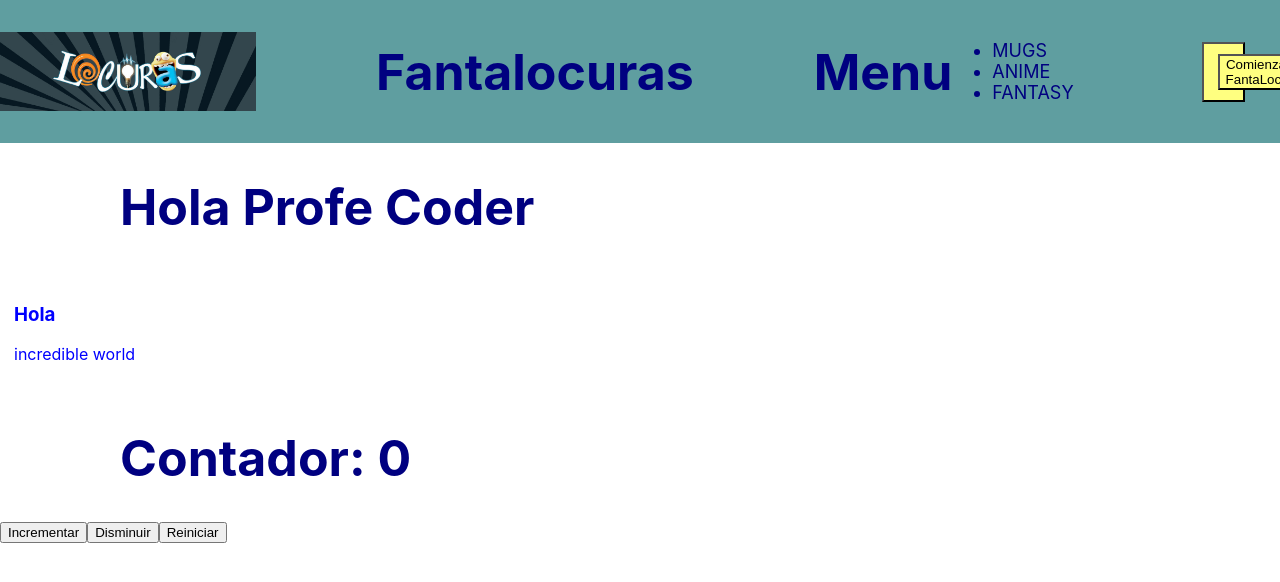
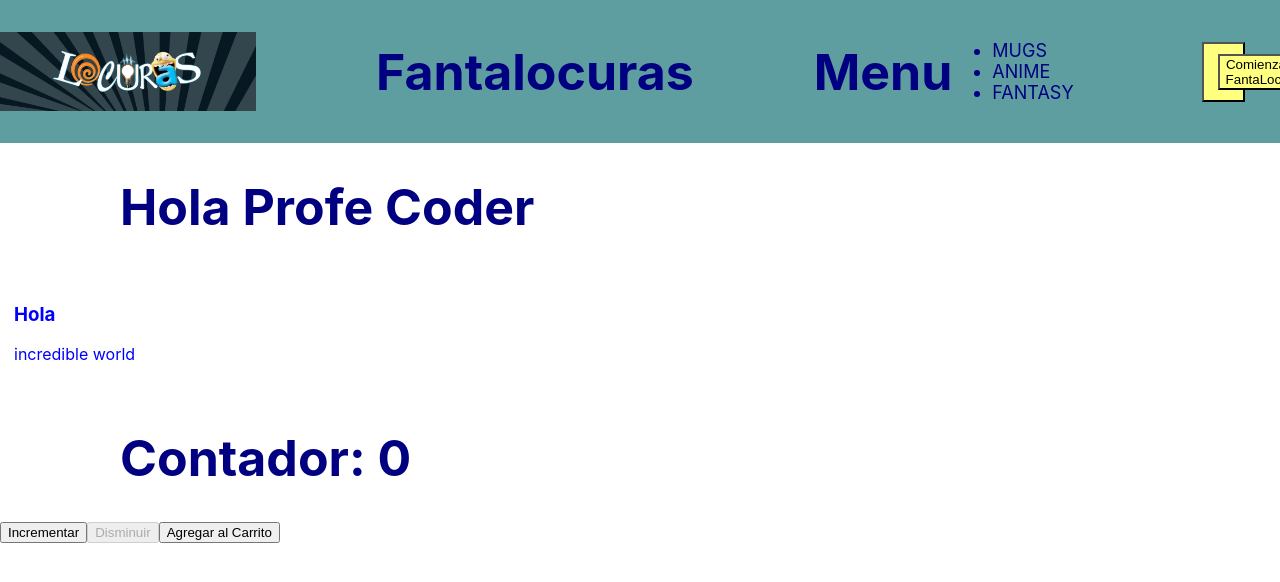
Before and after one commit to Mariangel86/fantalocuras-antequera, a React (Create React App) app: page / in a window 1280 px wide. Shown: the top 582 px of the page. Built offline with nearby package versions, Linux system fonts and the light colour scheme.

Commit message:
changes of counter of friday

```diff
--- a/src/App.js
+++ b/src/App.js
@@ -3,7 +3,9 @@ import './App.css';
 import Header from './componentes/Header';
 import NavBar from './componentes/NavBar';
 import ItemLista from './componentes/ItemListContainer';
-import UseReducer from './componentes/ContadorFuncional';
+// import UseReducer from './componentes/ContadorFuncional';
+import ContadorFuncional from './componentes/ContadorFuncional2';
+
 const App = () => {
 
 //const locunum = 5;
@@ -13,7 +15,8 @@ const App = () => {
       <NavBar/>
       <Header/>
       <ItemLista title= "Hola"/>
-      <UseReducer />
+     {/* <UseReducer />*/}
+      <ContadorFuncional cantidadAincrementar={1} cantidadAdisminuir= {1}/>
     </div>
   );
 }
--- /dev/null
+++ b/src/componentes/ContadorFuncional2.js
@@ -0,0 +1,24 @@
+import React, {useState} from 'react';
+
+const ContadorFuncional = (props) => {
+    const [cuenta, CambiarCuenta ] = useState (0);
+    const incrementar = (cantidad) =>CambiarCuenta(cuenta + cantidad);
+    const disminuir = (cantidad) => CambiarCuenta(cuenta - cantidad);
+
+return (
+<div>
+    <h1>Contador: {cuenta}</h1>
+
+<button disabled={cuenta >= 10} onClick={() => incrementar (props.cantidadAincrementar)}>
+
+        Incrementar
+    </button>
+<button disabled={cuenta <= 1} onClick={() => disminuir (props.cantidadAdisminuir)}>
+        Disminuir
+    </button>
+    <button>Agregar al Carrito</button>
+</div>
+);
+}
+
+export default ContadorFuncional;
```
